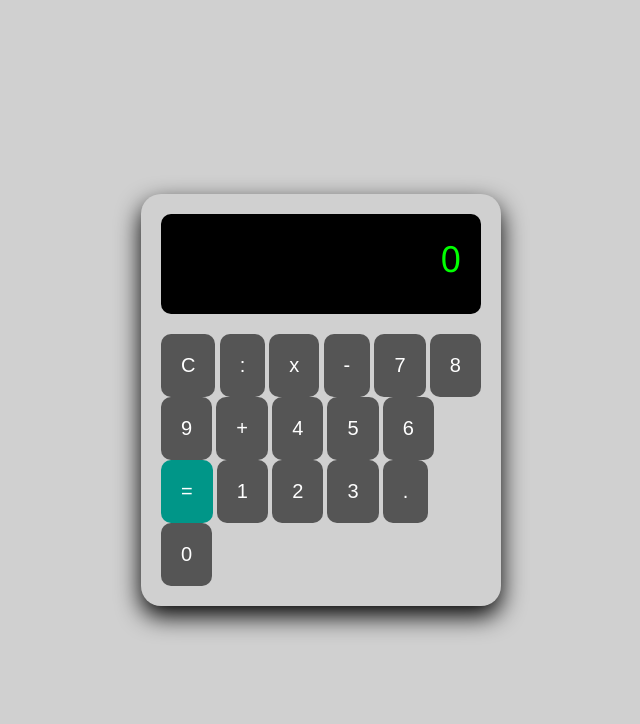
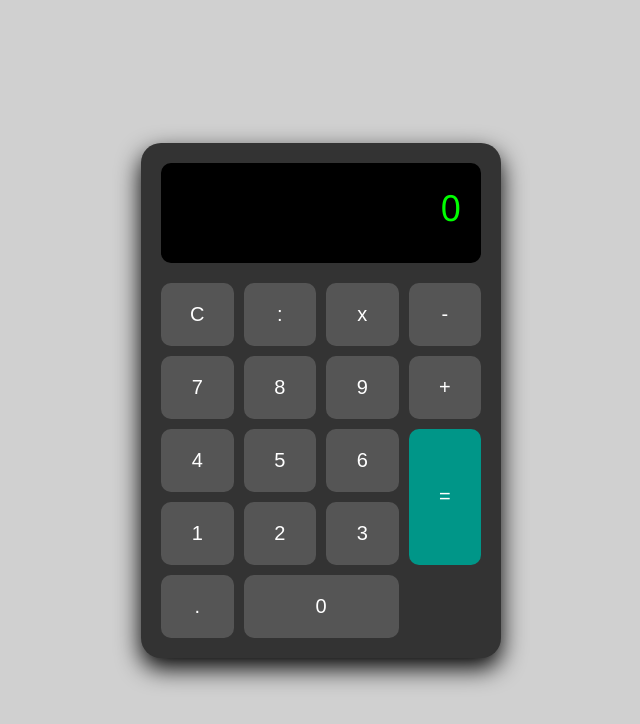
Before and after one commit to bruno-298/calculadora, a plain HTML site: page index.html in a window 1280 px wide. Shown: the whole page, without its empty margins (319-959 px from the left). Drawn offline with Linux system fonts and the light colour scheme.

Commit message:
calculadora

```diff
--- a/style.css
+++ b/style.css
@@ -8,9 +8,9 @@ body{
 font-family: 'Segoe UI', sans-serif;
 }
 .calculadora{
-    background: color #333;
+background-color:#333;
 padding: 20px;
-    border-radius: 20px;
+border-radius:20px;
 box-shadow: 0 10px 25px;
 width: 320px;
 }
@@ -22,12 +22,12 @@ body{
 padding: 20px;
 border-radius: 10px;
 margin-bottom: 20px;
-    box-shadow: inset 008px #0f0;
+box-shadow:inset 008px #0f0 ;
 height: 60px;
 overflow-x: auto;
 }
 .botoes{
-    display: grit;
+display: grid;
 grid-template-columns: repeat(4,1fr);
 gap: 10px;
 }
```
Lines whose indentation alone changed are shown as unchanged.
